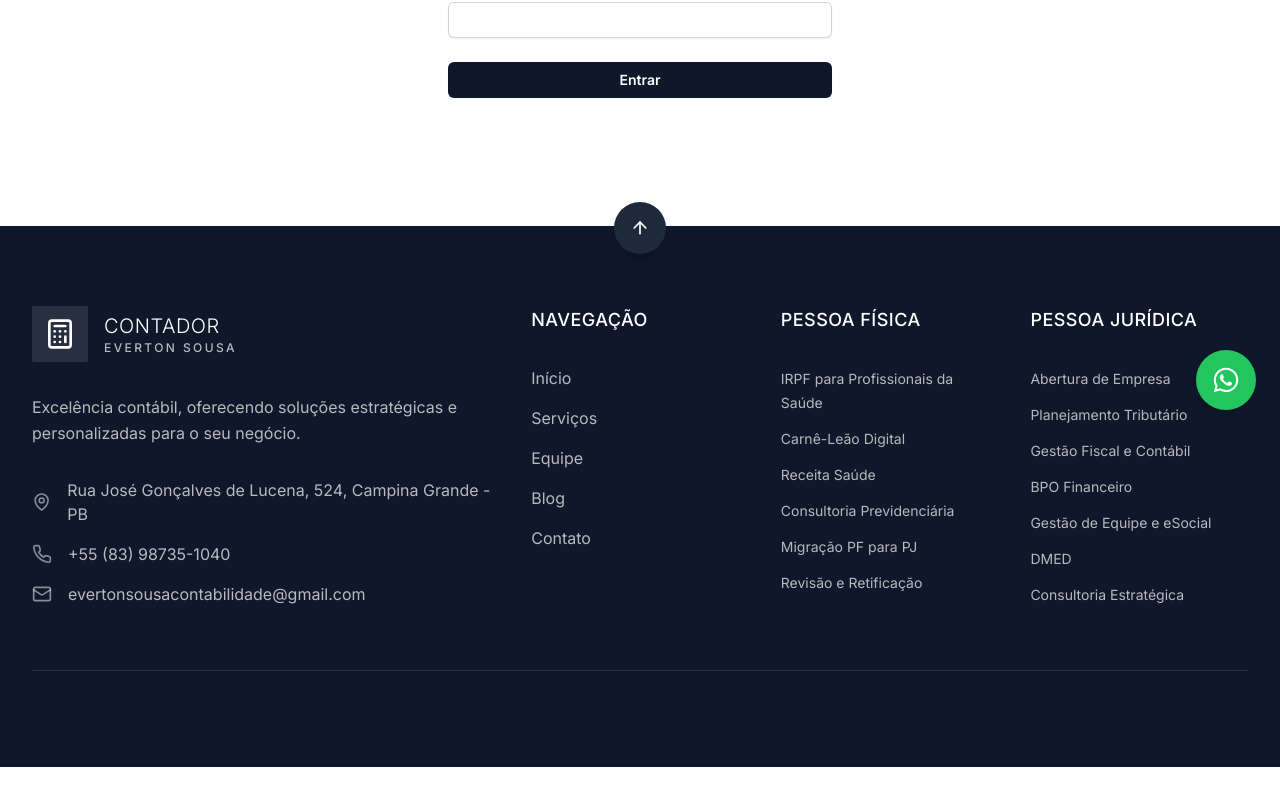
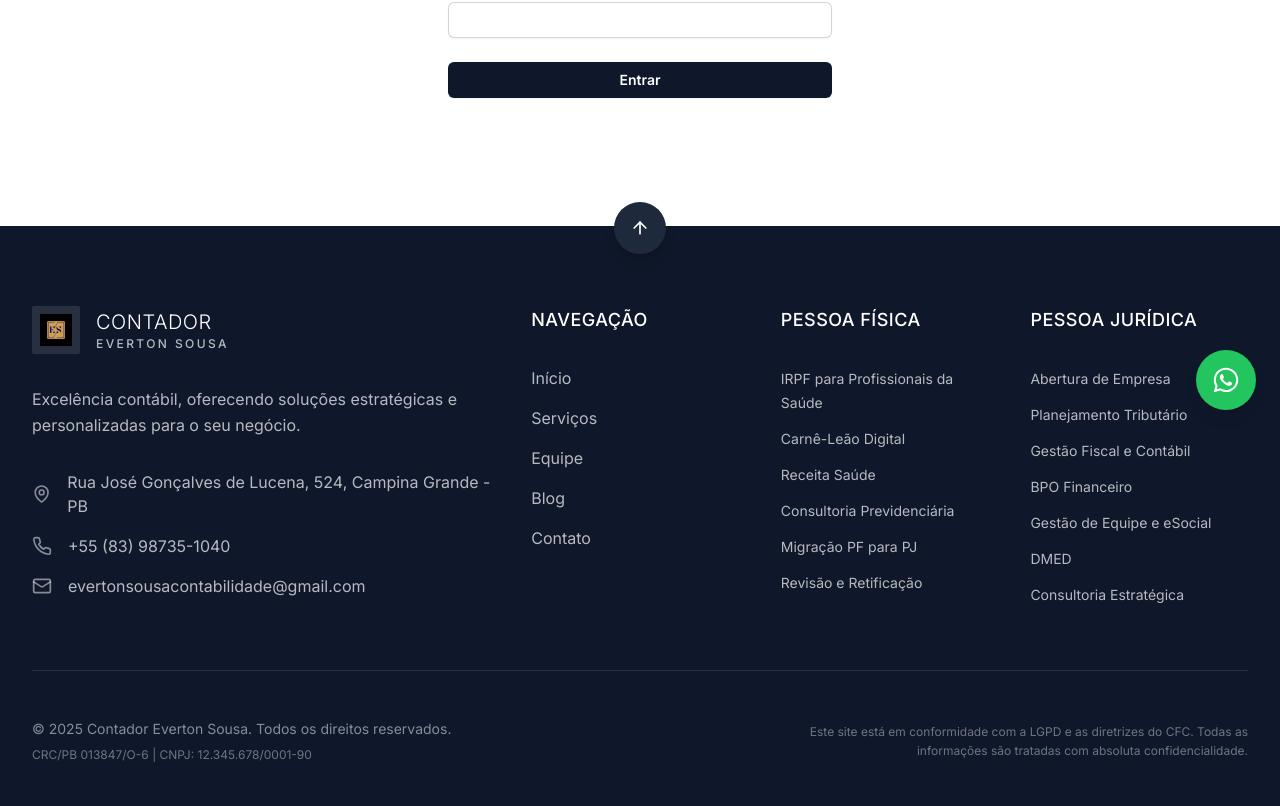
Before and after one commit to joaopedrolemos6/Everton-projeto, a React (Vite) app: page /login in a window 1280 px wide. Shown: the part 366-1172 px from the top of the page. Before the commit the page ends 1133 px from the top, so only its background shows below. Built offline with nearby package versions, Linux system fonts and the light colour scheme; no server answers.

Commit message:
Update Footer.tsx

```diff
--- a/src/components/Footer.tsx
+++ b/src/components/Footer.tsx
@@ -1,5 +1,5 @@
 import React from 'react';
-import { Calculator, MapPin, Phone, Mail, ArrowUp } from 'lucide-react';
+import { MapPin, Phone, Mail, ArrowUp } from 'lucide-react';
 import { useNavigate, Link } from 'react-router-dom';
 
 const Footer = () => {
@@ -29,13 +29,13 @@ const Footer = () => {
       </button>
 
       <div className="max-w-7xl mx-auto px-6 lg:px-8 pt-20 pb-12">
-        {/* ===== GRID DO RODAPÉ ATUALIZADO PARA 5 COLUNAS ===== */}
         <div className="grid grid-cols-1 md:grid-cols-5 gap-8 mb-16">
           {/* Company Info (ocupa 2 colunas) */}
           <div className="md:col-span-2">
             <div className="flex items-center space-x-4 mb-8">
-              <div className="bg-white/10 p-3 rounded-sm">
-                <Calculator className="w-8 h-8 text-white" />
+              {/* Ícone da calculadora trocado pelo seu logo */}
+              <div className="bg-white/10 p-2 rounded-sm flex items-center justify-center">
+                <img src="/logo.png" alt="Logo Everton Sousa Contador" className="w-8 h-8 object-contain" />
               </div>
               <div>
                 <span className="text-xl font-light tracking-wide">CONTADOR</span>
@@ -127,7 +127,23 @@ const Footer = () => {
 
         {/* Bottom Bar */}
         <div className="border-t border-white/10 pt-12">
-          {/* ... (código do bottom bar continua o mesmo) ... */}
+          <div className="flex flex-col lg:flex-row justify-between items-center">
+            <div className="text-center lg:text-left mb-6 lg:mb-0">
+              <p className="text-white/50 text-sm mb-2">
+                © 2025 Contador Everton Sousa. Todos os direitos reservados.
+              </p>
+              <p className="text-white/40 text-xs">
+                CRC/PB 013847/O-6 | CNPJ: 12.345.678/0001-90
+              </p>
+            </div>
+
+            <div className="text-center lg:text-right">
+              <p className="text-white/40 text-xs leading-relaxed max-w-md">
+                Este site está em conformidade com a LGPD e as diretrizes do CFC.
+                Todas as informações são tratadas com absoluta confidencialidade.
+              </p>
+            </div>
+          </div>
         </div>
       </div>
     </footer>
```
